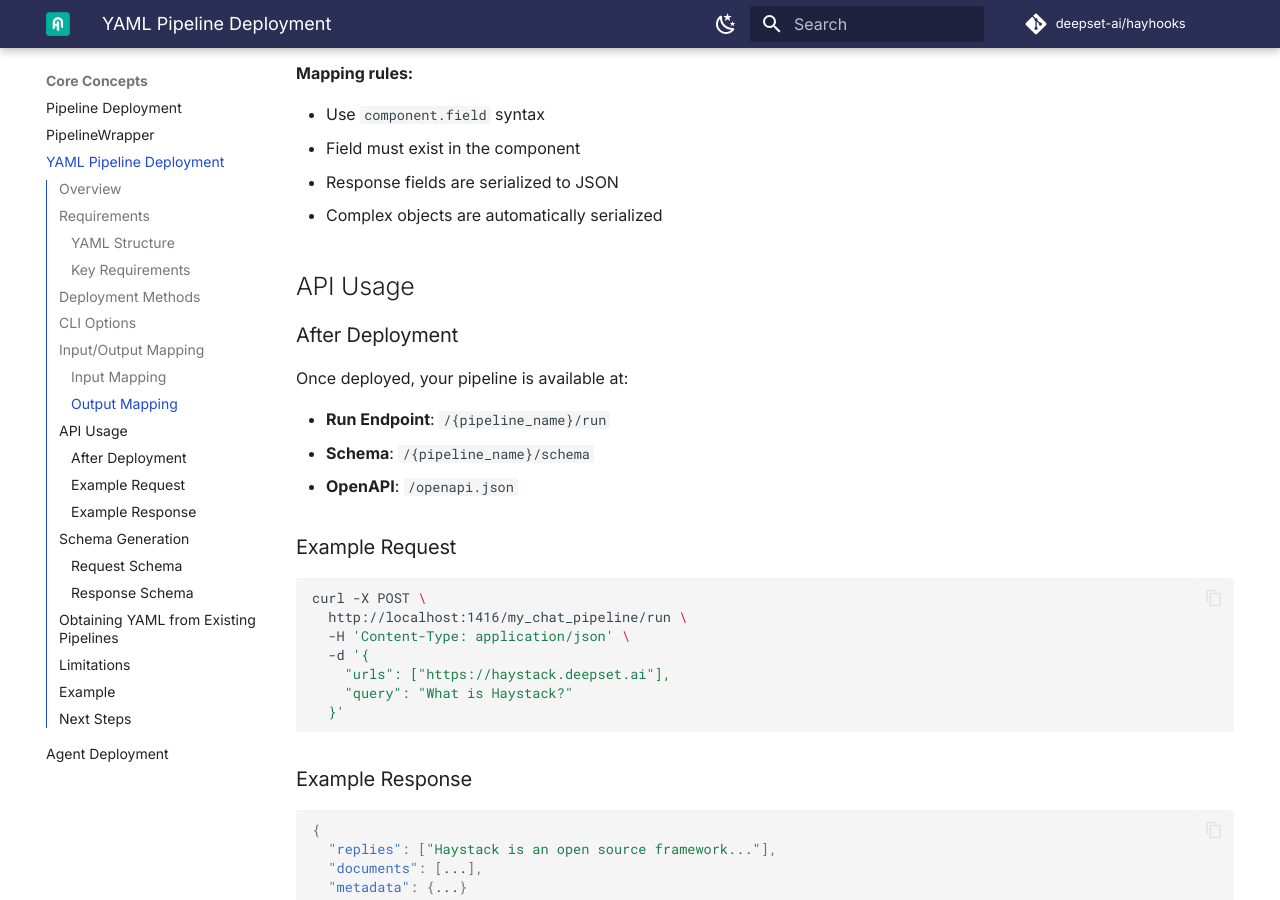
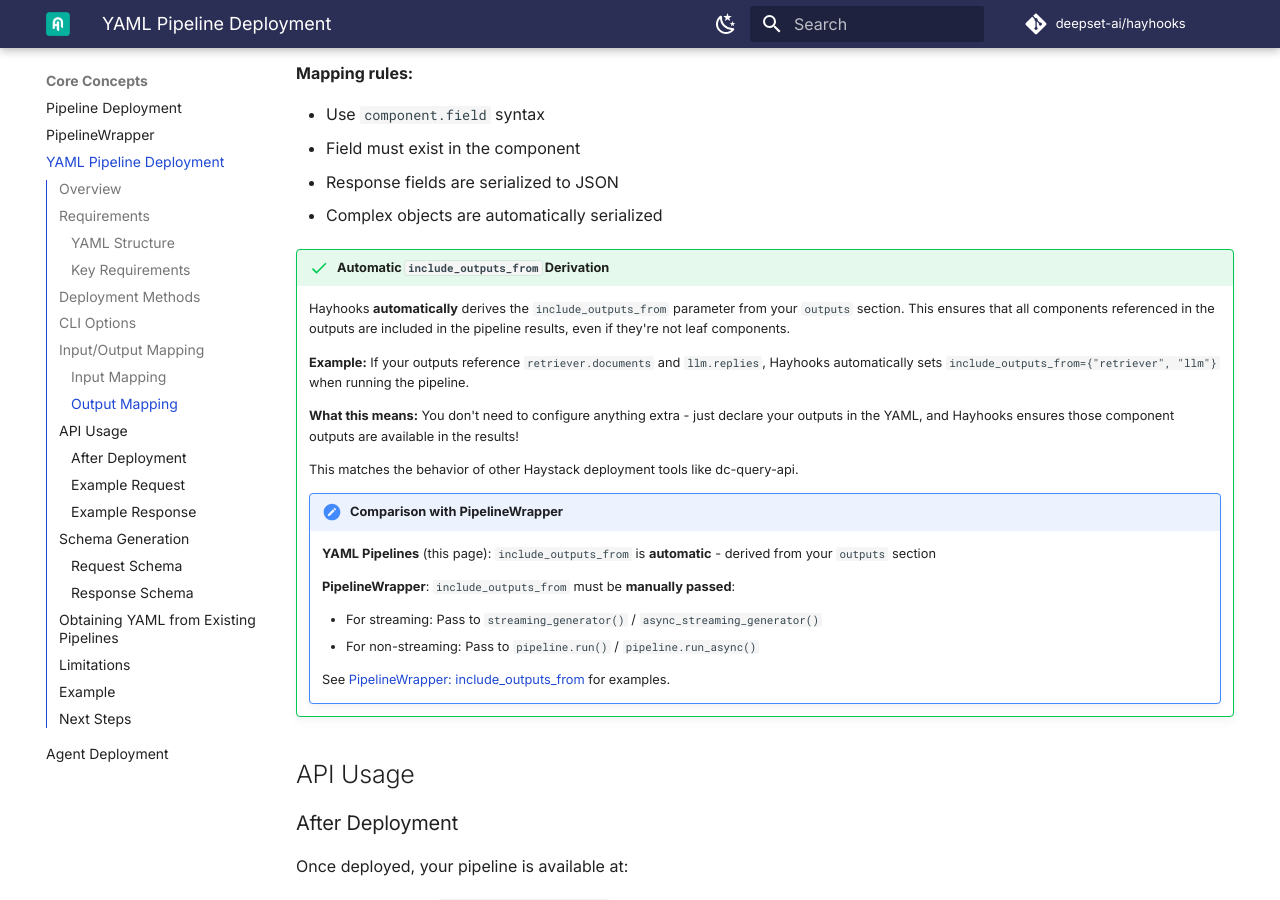
Before and after one commit to deepset-ai/hayhooks, an MkDocs documentation site: the page built from docs/concepts/yaml-pipeline-deployment.md, in a window 1280 px wide and 900 px high, scrolled down 2923 px. Built offline with MkDocs 1.6.1 and Material for MkDocs 9.7.7, drawn with Linux system fonts in a browser that asks for light colours; comment, search, counter and statistics services are not loaded; the version menu is left out.

Commit message:
Fix wrong params

```diff
--- a/docs/concepts/yaml-pipeline-deployment.md
+++ b/docs/concepts/yaml-pipeline-deployment.md
@@ -150,6 +150,25 @@ outputs:
 - Field must exist in the component
 - Response fields are serialized to JSON
 - Complex objects are automatically serialized
+
+!!! success "Automatic `include_outputs_from` Derivation"
+    Hayhooks **automatically** derives the `include_outputs_from` parameter from your `outputs` section. This ensures that all components referenced in the outputs are included in the pipeline results, even if they're not leaf components.
+
+    **Example:** If your outputs reference `retriever.documents` and `llm.replies`, Hayhooks automatically sets `include_outputs_from={"retriever", "llm"}` when running the pipeline.
+
+    **What this means:** You don't need to configure anything extra - just declare your outputs in the YAML, and Hayhooks ensures those component outputs are available in the results!
+
+    This matches the behavior of other Haystack deployment tools like dc-query-api.
+
+    !!! note "Comparison with PipelineWrapper"
+        **YAML Pipelines** (this page): `include_outputs_from` is **automatic** - derived from your `outputs` section
+
+        **PipelineWrapper**: `include_outputs_from` must be **manually passed**:
+
+        - For streaming: Pass to `streaming_generator()` / `async_streaming_generator()`
+        - For non-streaming: Pass to `pipeline.run()` / `pipeline.run_async()`
+
+        See [PipelineWrapper: include_outputs_from](pipeline-wrapper.md#accessing-intermediate-outputs-with-include_outputs_from) for examples.
 
 ## API Usage
 
```
Also changed, not shown: other parts of docs/concepts/yaml-pipeline-deployment.md (+2 -2 lines).
